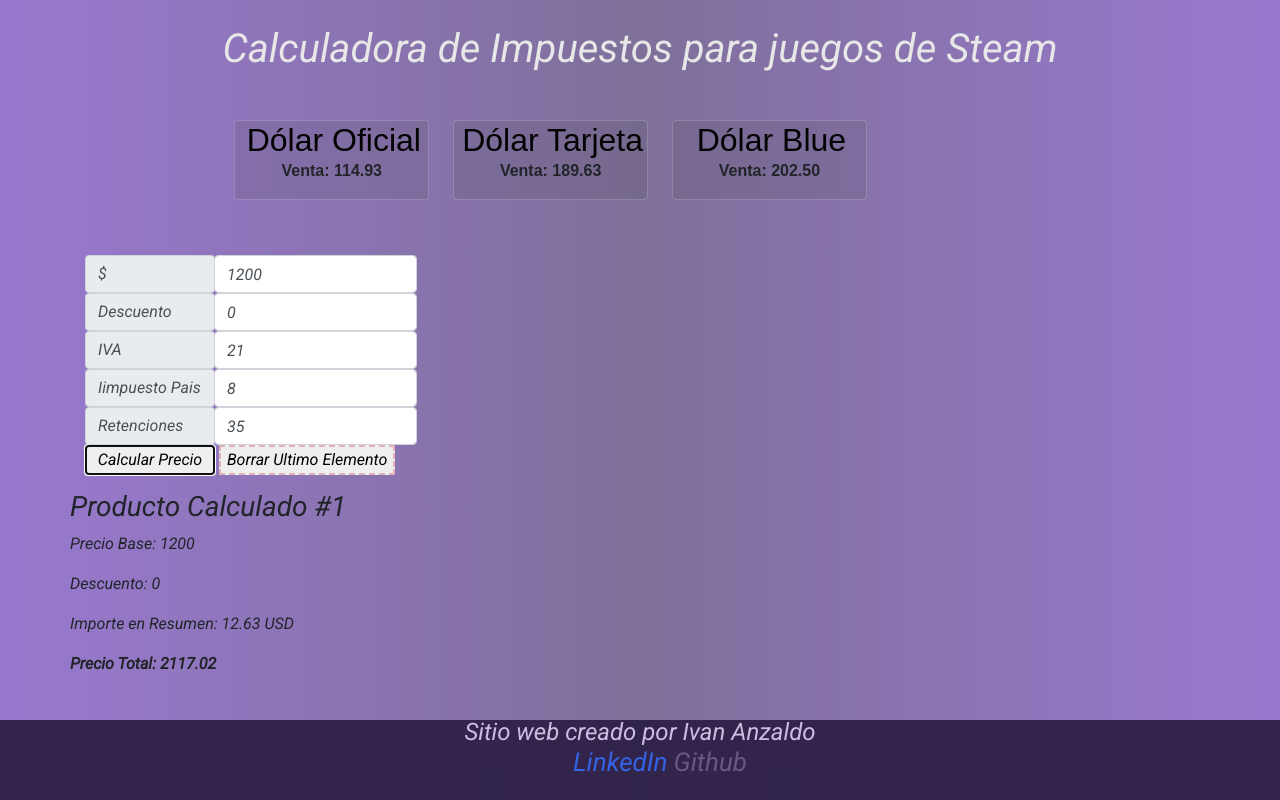
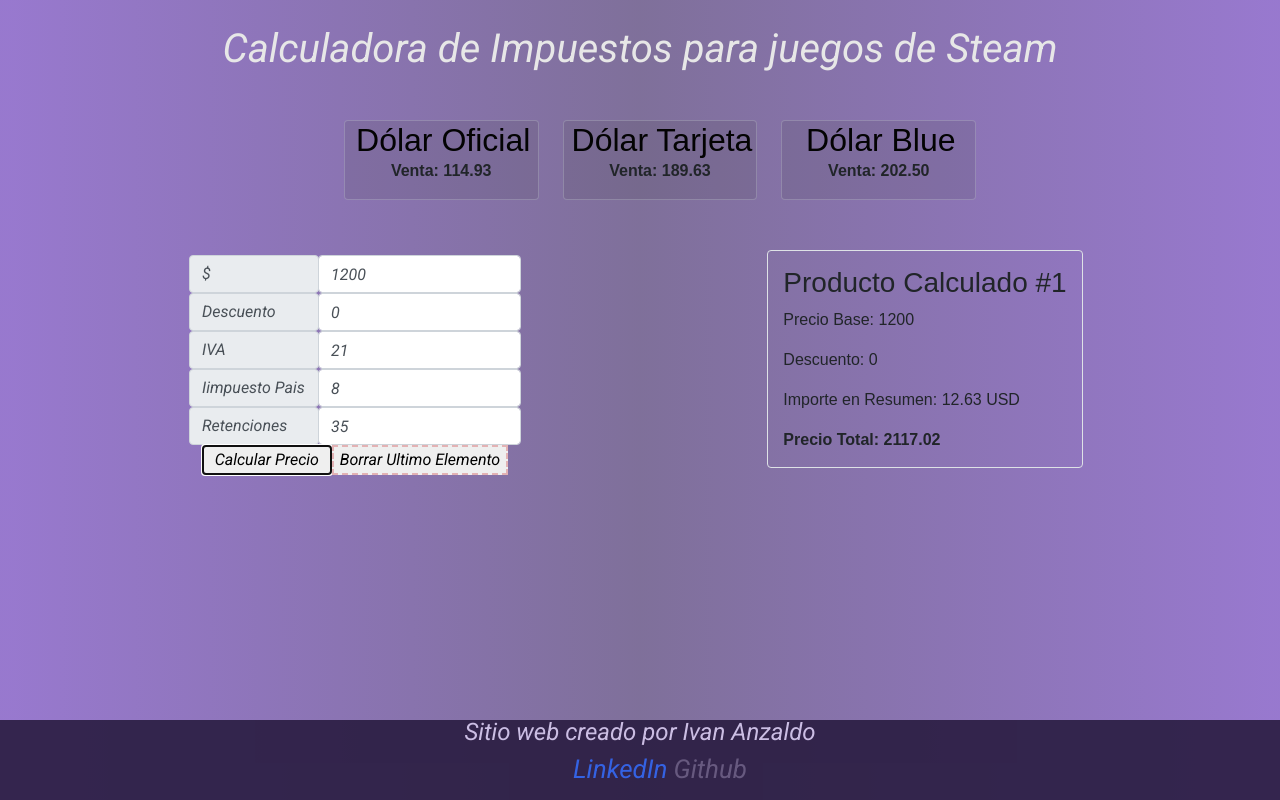
Before and after one commit to anzaldoivan/steamimpuestos, a website: page index.html in a window 1280 px wide. Both pictures are taken after a click on the button "Calcular Precio". Drawn offline with nearby package versions, Linux system fonts and the light colour scheme; no server answers.

Commit message:
Final Version

```diff
--- a/index.html
+++ b/index.html
@@ -70,14 +70,16 @@
               <div class="inputType"><div class="inputTypeText">Retenciones</div></div>
               <div class="inputPrice"><input id="taxretenciones" inputmode="numeric" autocomplete="off" value="35" class="calc-input form-control" name="retenciones"></div>
             </div>
-            <button class="button" id="btnMain">Calcular Precio</button>
-            <button class="buttonSecondary" id="btnReset">Borrar Ultimo Elemento</button>
+            <div class="input-group">
+              <button class="button" id="btnMain">Calcular Precio</button>
+              <button class="buttonSecondary" id="btnReset" disabled>Borrar Ultimo Elemento</button>
+            </div>
             </div>
         </div>
-      </div>
-      <div class="column">
-        <div id="list">
+        <div class="listContainer">
+          <div id="list">
 
+          </div>
         </div>
       </div>
     </section>
--- a/js/calculadora.js
+++ b/js/calculadora.js
@@ -137,7 +137,9 @@
   productos = JSON.parse(localStorage.getItem("productos"));
   let last = Object.keys(productos).length;
   list.append(
-    `<div id="${producto.ID}"><h3>Producto Calculado #${producto.ID}</h3>
+    `<div id="${producto.ID}" class="ProductText"><h3>Producto Calculado #${
+      producto.ID
+    }</h3>
                           <p> Precio Base: ${producto.precioBase}</p>
                           <p>  Descuento: ${producto.descuento}</p>
                           <p> Importe en Resumen: ${producto.importe.toFixed(
@@ -146,6 +148,7 @@
                           <b> Precio Total: ${producto.total.toFixed(2)}</b>
                           </div>`
   );
+  $("#btnReset").prop("disabled", false);
   $(`#${last}`).hide().fadeIn("slow");
 }
 
@@ -159,5 +162,6 @@
     $(`#${last}`).remove();
   });
   preciosCalculados.pop();
+  if (Object.keys(productos).length == 1) $("#btnReset").prop("disabled", true);
   saveLocal("productos", JSON.stringify(preciosCalculados));
 }
--- a/scss/components/calculator.scss
+++ b/scss/components/calculator.scss
@@ -35,11 +35,13 @@
 }
 
 .input-group {
+  align-items: center;
+  justify-content: center;
   position: relative;
   display: flex;
+  flex-basis: content;
   flex-wrap: wrap;
   align-items: stretch;
-  width: 100%;
 }
 
 .inputType {
@@ -63,10 +65,17 @@
   border-radius: 0.25rem;
 }
 
+.header {
+  width: 100%;
+}
+
+.calculator {
+  width: 50%;
+}
+
 .header,
 .calculator {
   position: relative;
-  width: 100%;
   padding-right: 15px;
   padding-left: 15px;
   padding-top: 15px;
@@ -92,7 +101,7 @@
   border: 2px dashed #ce464d5b;
 }
 
-.buttonSecondary:hover {
+.buttonSecondary:hover:enabled {
   background: #a7393f6b;
   color: #ffffff;
 }
--- a/scss/components/currencies.scss
+++ b/scss/components/currencies.scss
@@ -29,7 +29,7 @@
   .currency-list {
     display: grid;
     margin-bottom: 2rem;
-    grid-template-columns: 1fr 1fr 1fr 1fr;
+    grid-template-columns: 1fr 1fr 1fr;
     grid-column-gap: 1.5rem;
   }
 
@@ -50,4 +50,9 @@
     border: 1px solid #ced4da48;
     border-radius: 0.25rem;
   }
+
+  ul li {
+    overflow: visible;
+    list-style-type: none;
+  }
 }
--- a/scss/components/footer.scss
+++ b/scss/components/footer.scss
@@ -90,7 +90,6 @@
     color: white;
     height: 50px;
     display: flex;
-    align-items: center;
     justify-content: center;
   }
 
--- a/scss/components/products.scss
+++ b/scss/components/products.scss
@@ -1,8 +1,32 @@
-.column {
-  .column {
-    display: flex;
-    flex-wrap: wrap;
-    margin-right: -15px;
-    margin-left: -15px;
-  }
+.listContainer {
+  width: 50%;
+  display: flex;
+  align-items: center;
+  justify-content: center;
+  padding: 0.5rem;
+  font-family: sans-serif;
+  position: relative;
+  padding-right: 40px;
+  padding-left: 40px;
+  padding-top: 10px;
+  padding-bottom: 15px;
 }
+
+.list {
+  display: flex;
+  flex-wrap: wrap;
+  margin-right: -15px;
+  margin-left: -15px;
+}
+
+.ProductText {
+  margin-right: 10px;
+  margin-left: 10px;
+  margin-bottom: 10px;
+  padding-right: 15px;
+  padding-left: 15px;
+  padding-top: 15px;
+  padding-bottom: 15px;
+  border: 1px solid #dee2e6 !important;
+  border-radius: 0.25rem !important;
+}
```
Also changed, not shown: css/styles.css.
